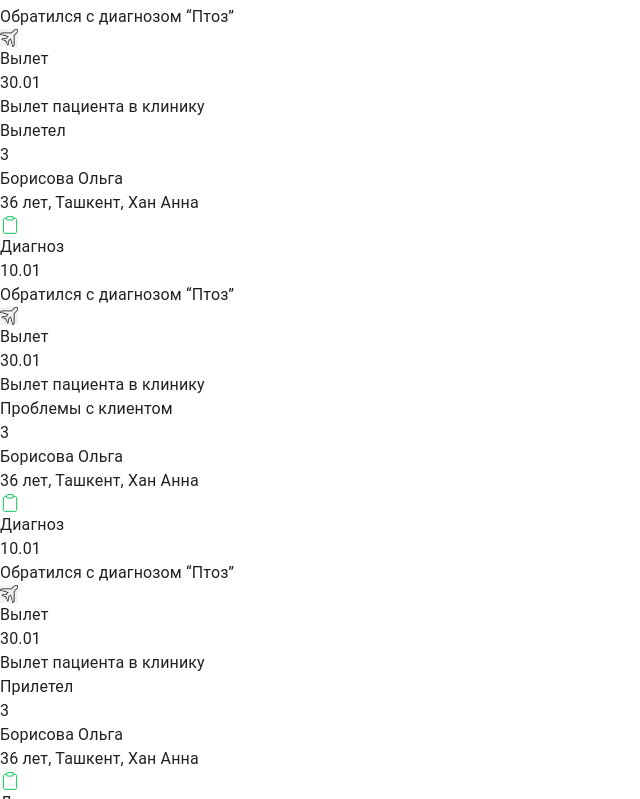
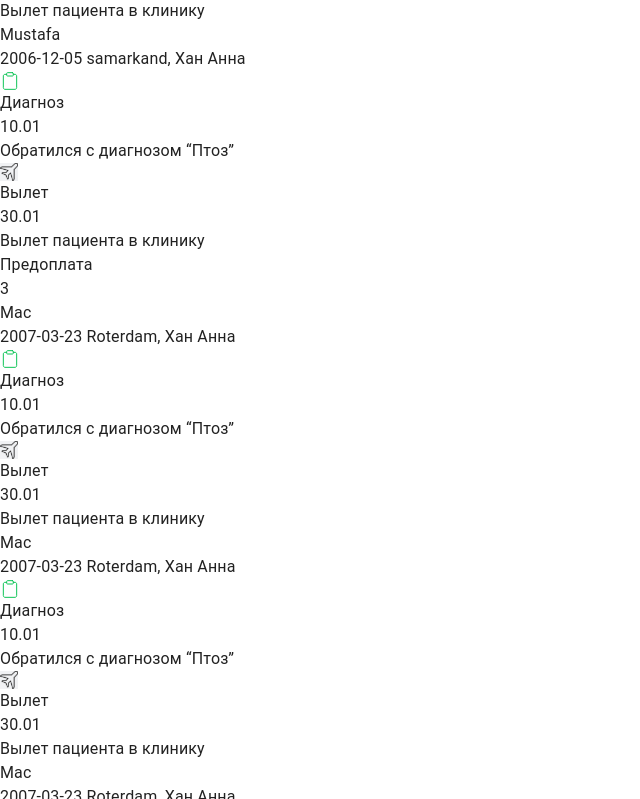
Before and after one commit to mustafa0512/crm, a React (Vite) app: page /column in a window 1280 px wide. Shown: the part 881-1680 px from the top of the page, without its empty margins (0-640 px from the left). Built offline with nearby package versions, Linux system fonts and the light colour scheme; data requests are answered from the project's data file.

Commit message:
filtered all components

```diff
--- a/db.json
+++ b/db.json
@@ -99,7 +99,7 @@
     },
     {
       "branch": "Осло",
-      "status": "Вылетел",
+      "status": "Проблемы с клиентом",
       "hotel": "Exclusive Gramado by Gramado Parks",
       "cost": 230000,
       "takeOff": "В: 30 января, 2023 | 06:35",
@@ -115,7 +115,7 @@
       "id": 6
     },
     {
-      "status": "Оплачен полностью",
+      "status": "Проблемы с клиентом",
       "hotel": "Hotel Verdandi Oslo",
       "cost": 230000,
       "takeOff": "В: 30 января, 2023 | 06:35",
@@ -132,7 +132,7 @@
     },
     {
       "branch": "Нью Йорк",
-      "status": "Новое обращение",
+      "status": "Проблемы с клиентом",
       "hotel": "Riu Plaza New York Times Square",
       "cost": 230000,
       "takeOff": "В: 30 января, 2023 | 06:35",
@@ -165,7 +165,7 @@
       "id": 9
     },
     {
-      "status": "Оплачен полностью",
+      "status": "Прилетел",
       "hotel": "Hotel Verdandi Oslo",
       "cost": 230000,
       "takeOff": "В: 30 января, 2023 | 06:35",
@@ -199,7 +199,7 @@
     },
     {
       "branch": "Осло",
-      "status": "Вылетел",
+      "status": "Прилетел",
       "hotel": "Exclusive Gramado by Gramado Parks",
       "cost": 230000,
       "takeOff": "В: 30 января, 2023 | 06:35",
--- /dev/null
+++ b/src/components/Categories.tsx
@@ -0,0 +1,61 @@
+import React, { useEffect, useState } from 'react';
+import axios from 'axios';
+import UserCart from './UserCart';
+let BASE_URL: string = "http://localhost:3103";
+
+interface CategoriesProps {
+    item: any
+}
+
+type typeClient = {
+    id: number
+    client: string;
+    date: string;
+    email: string;
+    city: string;
+    status: string;
+    telNumber: number;
+    branch: string;
+    secTelNumber: number;
+    hotel: string
+    from_city: string
+    to_city: string
+    cost: number
+    takeOff: string
+    arrive: string
+    exampleRequired: string;
+};
+
+const Categories: React.FC<CategoriesProps> = ({ item }) => {
+    const [person, setPerson] = useState<Array<typeClient>>([]);
+    const fildCat = person.filter(el => el?.status == item?.name)
+    const [cartList, setCartList] = useState<Array<typeClient>>();
+
+
+    useEffect(() => {
+
+        const getUsers = async () => {
+            const res = await axios.get(BASE_URL + "/customers")
+            setPerson(res.data);
+        }
+
+        getUsers()
+
+    }, []);
+    return (
+        <div className='w-[240px] bg-[#fff] rounded-[12px] px-4 py-4'>
+
+            <div className='flex items-center justify-between mb-[30px]'>
+                <h2 className='text-[23px] h-[50px] font-bold'>{item.name}</h2>
+                <div className='w-[30px] h-[27px] text-[#fff] text-[16px] font-bold bg-[#22B5DC] flex items-center justify-center rounded-[50%]'>3</div>
+            </div>
+
+            {
+                fildCat.map((item: any, inx: number) => <UserCart key={inx} item={item} />)
+            }
+
+        </div>
+    );
+};
+
+export default Categories;
--- a/src/components/UserCart.tsx
+++ b/src/components/UserCart.tsx
@@ -1,16 +1,21 @@
 import React from 'react';
 
 interface UserCartProps {
-
+    item: any
 }
 
-const UserCart: React.FC<UserCartProps> = () => {
+
+
+const UserCart: React.FC<UserCartProps> = ({ item }) => {
+
     return (
-        <div className='px-2 py-4 w-[200px] bg-[#F1F2F4] rounded-[14px] '>
+        <div
+            draggable={true}
+            className='px-2 py-4 w-[200px] bg-[#F1F2F4] rounded-[14px] mt-[20px] cursor-pointer'>
 
-            <h1 className='font-semibold text-[18px] mb-[15px]'>Борисова  Ольга</h1>
+            <h1 className='font-semibold text-[18px] mb-[15px]'>{item.client}</h1>
 
-            <p className='text-[14px] text-[#909090]'>36 лет, <span>Ташкент</span>, Хан Анна </p>
+            <p className='text-[14px] text-[#909090]'>{item.date} <span> {item.city}</span>, Хан Анна </p>
 
             <div>
 
--- a/src/pages/ColumnHome.tsx
+++ b/src/pages/ColumnHome.tsx
@@ -1,7 +1,6 @@
 import React from 'react';
 import { Link } from 'react-router-dom';
-import UserCart from '../components/UserCart';
-
+import Categories from '../components/Categories';
 interface ColumnHomeProps {
 
 }
@@ -17,7 +16,7 @@ let colArr: any = [
         id: 2
     },
     {
-        name: 'Оплачен полностью ',
+        name: 'Оплачен полностью',
         id: 3
     },
     {
@@ -53,30 +52,16 @@ const ColumnHome: React.FC<ColumnHomeProps> = () => {
 
             </div>
 
-            <div className='bg-[#F1F2F4] px-14 py-5 flex items-center justify-between'>
-
+            <div className='flex items-start pt-[30px] justify-between bg-[#F1F2F4] px-8'>
                 {
-                    colArr.map((item: any, inx: number) => (
-
-                        <div key={inx} className='w-[230px] bg-[#fff] rounded-[12px] px-4 py-4'>
-
-                            <div className='flex items-center justify-between mb-[30px]'>
-                                <h2 className='text-[23px] h-[50px] font-bold'>{item.name}</h2>
-                                <div className='w-[30px] h-[27px] text-[#fff] text-[16px] font-bold bg-[#22B5DC] flex items-center justify-center rounded-[50%]'>3</div>
-                            </div>
-
-                            <UserCart />
-
-                        </div>
-
-                    ))
+                    colArr.map((item: any, inx: number) => <Categories key={inx} item={item} />)
                 }
+            </div>
 
 
 
-            </div>
 
-        </div>
+        </div >
     );
 };
 
```
